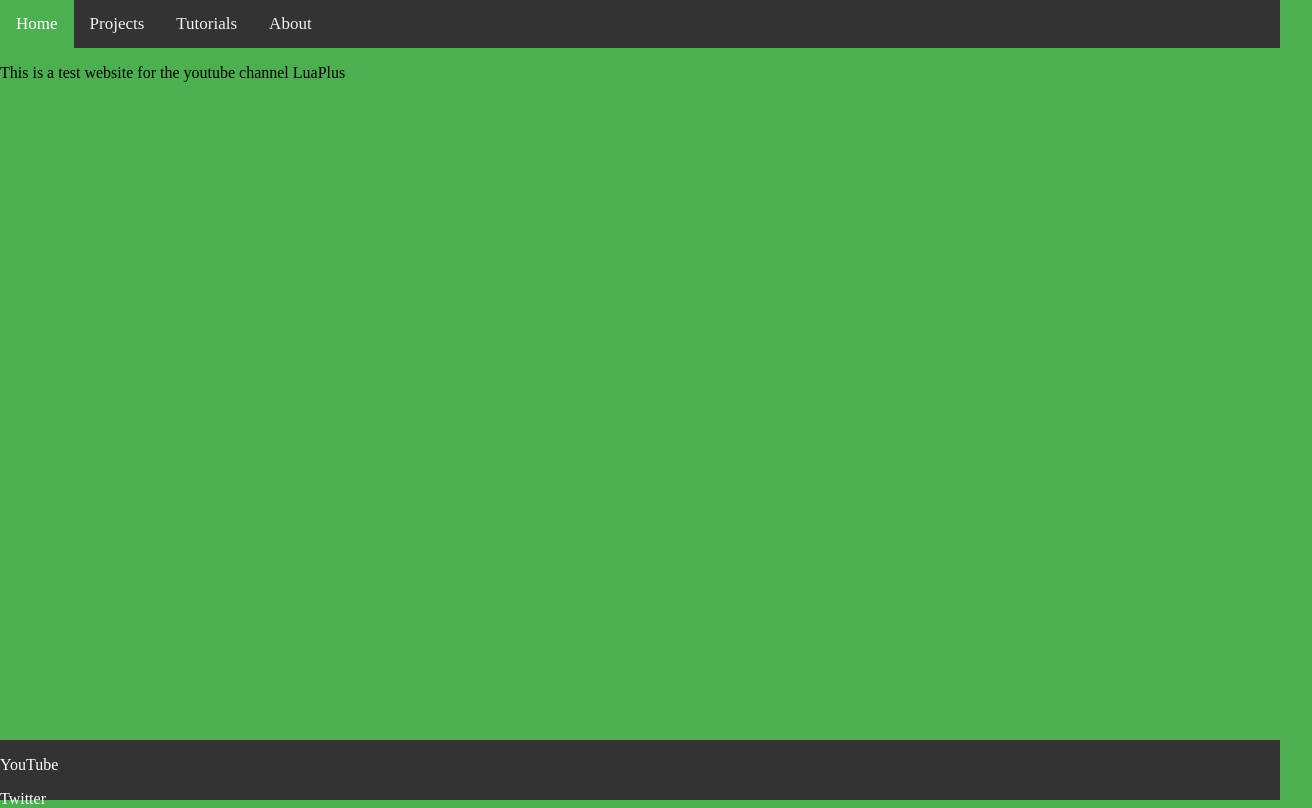
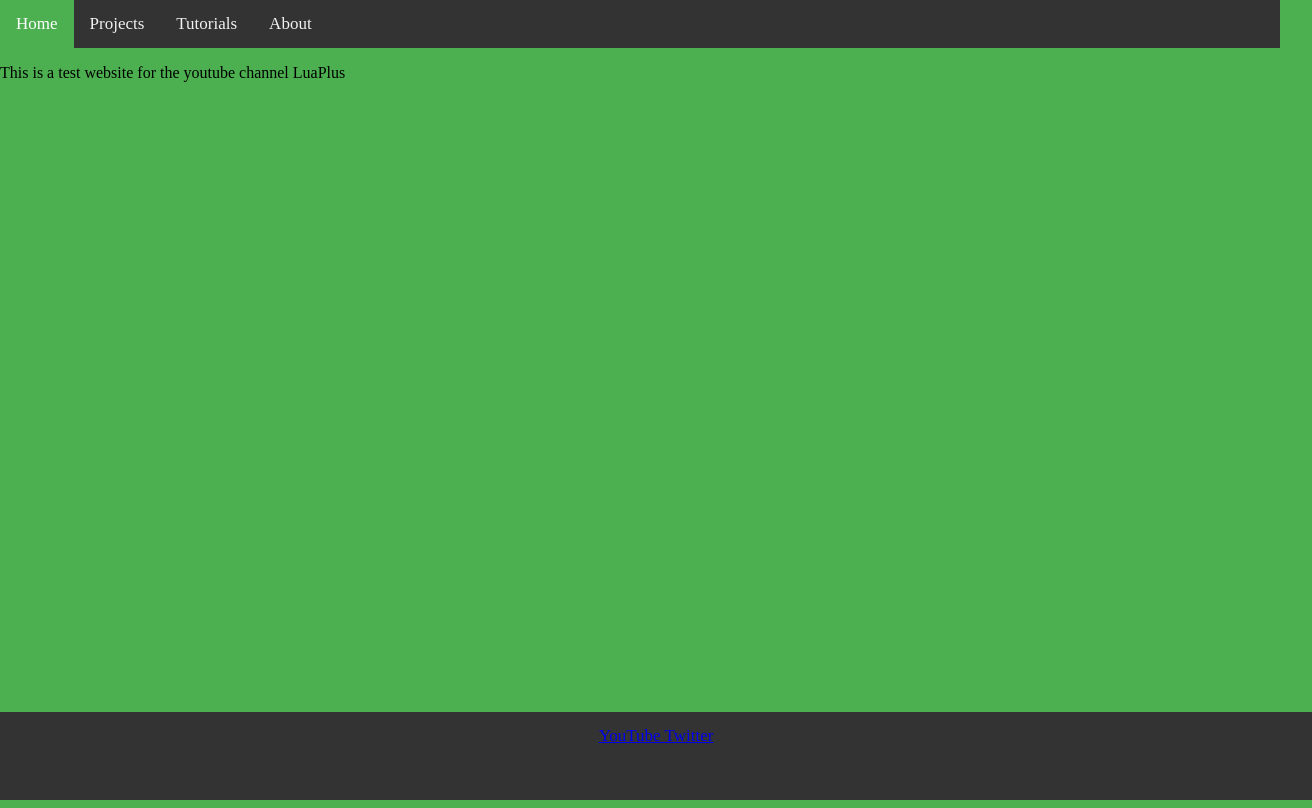
Before and after one commit to LuaPlusYT/LuaPlusYT.github.io, a plain HTML site: page index.html in a window 1280 px wide. Shown: the whole page, 1312 px wide, since content can reach past the window. Drawn offline with Linux system fonts and the light colour scheme.

Commit message:
footer stuff again

```diff
--- a/index.html
+++ b/index.html
@@ -20,8 +20,8 @@
     </p>
 
     <div id="footer">
-      <p href="https://www.youtube.com/channel/UCQ78qHr4-OQNdwR_t4XPGlA?view_as=subscriber"> YouTube </p>
-      <p href="https://www.twitter.com/LuaPlusYT"> Twitter </p>
+      <a href="https://www.youtube.com/channel/UCQ78qHr4-OQNdwR_t4XPGlA?view_as=subscriber"> YouTube </a>
+      <a href="https://www.twitter.com/LuaPlusYT"> Twitter </a>
     </div>
   </body>
 </html>
--- a/pagedefaultcss.css
+++ b/pagedefaultcss.css
@@ -2,9 +2,16 @@
    position:absolute;
    bottom:0;
    width: 100%;
+   text-decoration: none;
    height:60px;   /* Height of the footer */
    background:#333;
-   color: white;
+
+   float: left;
+   color: #f2f2f2;
+   text-align: center;
+   padding: 14px 16px;
+   text-decoration: none;
+   font-size: 17px;
 }
 
 body {
```
Also changed, not shown: about.html (+2 -2 lines), tutorials.html (+2 -2 lines).
